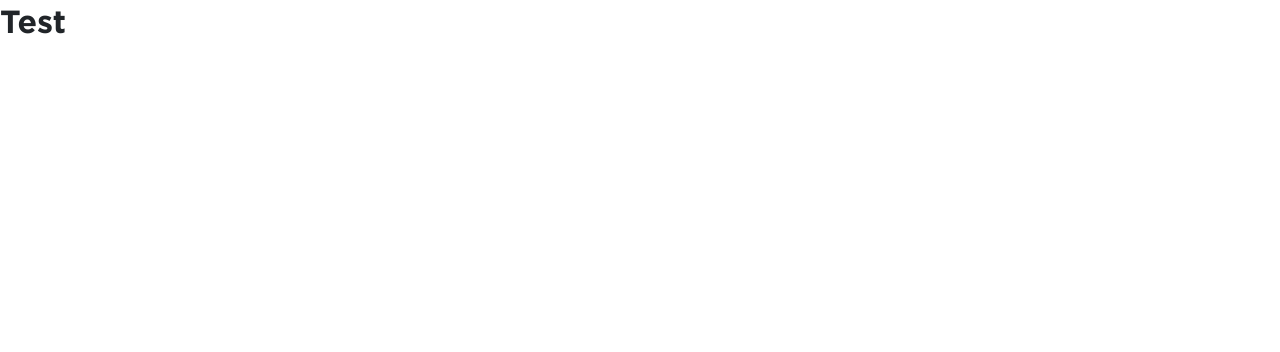
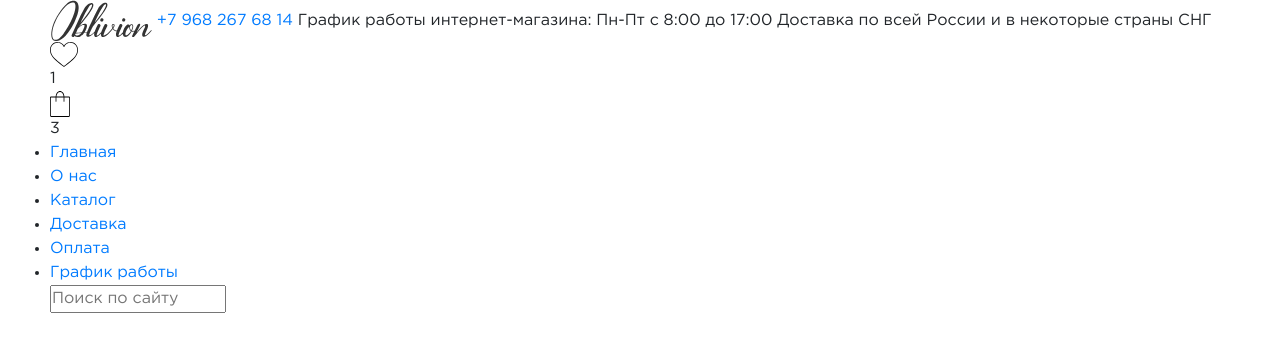
Before and after one commit to bloodmooner/oblivion, a plain HTML site: page index.html in a window 1280 px wide. Drawn offline with nearby package versions, Linux system fonts and the light colour scheme.

Commit message:
feat: add HTML .header & .footer skeleton

```diff
--- a/index.html
+++ b/index.html
@@ -12,8 +12,68 @@
 </head>
 <body>
   <!-- Header Start -->
+  <header class="header">
+    <div class="container">
+      <div class="header__wrapper">
+        <a class="header__logo" href="#" >
+          <img class="header__logo-icon" src="assets/svg/Oblivion.svg" alt="logo" >
+        </a>
+        <a href="tel:+79682676814" class="header__tel">+7 968 267 68 14</a>
+        <span class="header__shedule">
+          График работы интернет-магазина: Пн-Пт с 8:00 до 17:00
+        </span>
+        <span class="header__delivery">
+          Доставка по всей России и в некоторые страны СНГ
+        </span>
+        <div class="header__actions">
+          <div class="header__actions-item header__actions-item_fav">
+            <img class="header__actions-icon" src="assets/svg/fav.svg" alt="favourite" >
+            <div class="header__actions-counter">
+              <span>1</span>
+            </div>
+          </div>
+          <div class="header__actions-item header__actions-item_cart">
+            <img class="header__actions-icon" src="assets/svg/cart.svg" alt="favourite" >
+            <div class="header__actions-counter">
+              <span>3</span>
+            </div>
+          </div>
+        </div>
+      </div>
+      <div class="header__menu">
+        <nav class="header__nav">
+          <ul class="header__list">
+            <li class="header__listitem">
+              <a class="header__link" href="#" >Главная</a>
+            </li>
+            <li class="header__listitem">
+              <a class="header__link" href="#" >О нас</a>
+            </li>
+            <li class="header__listitem">
+              <a class="header__link" href="#" >Каталог</a>
+            </li>
+            <li class="header__listitem">
+              <a class="header__link" href="#" >Доставка</a>
+            </li>
+            <li class="header__listitem">
+              <a class="header__link" href="#" >Оплата</a>
+            </li>
+            <li class="header__listitem">
+              <a class="header__link" href="#" >График работы</a>
+            </li>
+          </ul>
+        </nav>
+        <form action="#" class="header__search">
+          <div class="header__search-row">
+            <input class="header__search-input" type="text" placeholder="Поиск по сайту">
+            <img class="header__search-icon" src="assets/svg/input-search.svg" alt="Search" >
+          </div>
+        </form>
+      </div>
+    </div>
+  </header>
   <!-- Header End -->
-  <h1 class="head">Test</h1>
+
 
   <!-- Main Start -->
   <!-- Main End -->
--- a/sass/style.scss
+++ b/sass/style.scss
@@ -71,11 +71,74 @@ section, header, footer {
   }
 }
 
-
-
 button:active, button:focus {
   outline: none;
 }
 button::-moz-focus-inner {
   border: 0;
 }
+
+.header {
+
+  &__wrapper {
+  }
+
+  &__logo {
+  }
+
+  &__logo-icon {
+  }
+
+  &__tel {
+  }
+
+  &__shedule {
+  }
+
+  &__delivery {
+  }
+
+  &__actions {
+  }
+
+  &__actions-item {
+
+    &_fav {
+    }
+    &_cart {
+    }
+  }
+
+  &__actions-icon {
+  }
+
+  &__actions-counter {
+  }
+
+  &__menu {
+  }
+
+  &__nav {
+  }
+
+  &__list {
+  }
+
+  &__listitem {
+  }
+
+  &__link {
+  }
+
+  &__search {
+  }
+
+  &__search-row {
+  }
+
+  &__search-input {
+  }
+
+  &__search-icon {
+  }
+}
```
Also changed, not shown: 1 other file.
